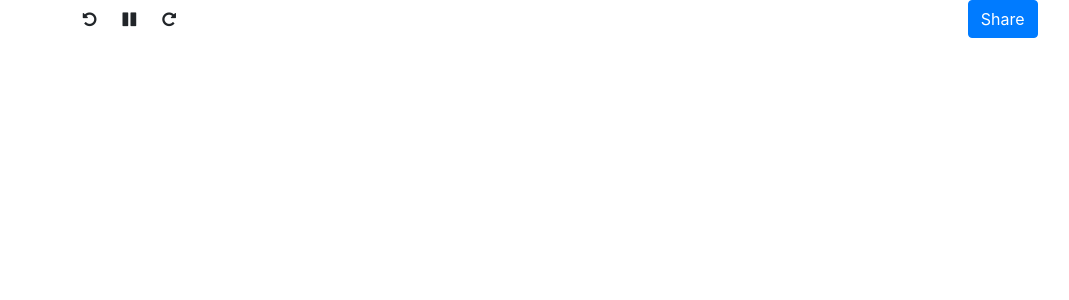
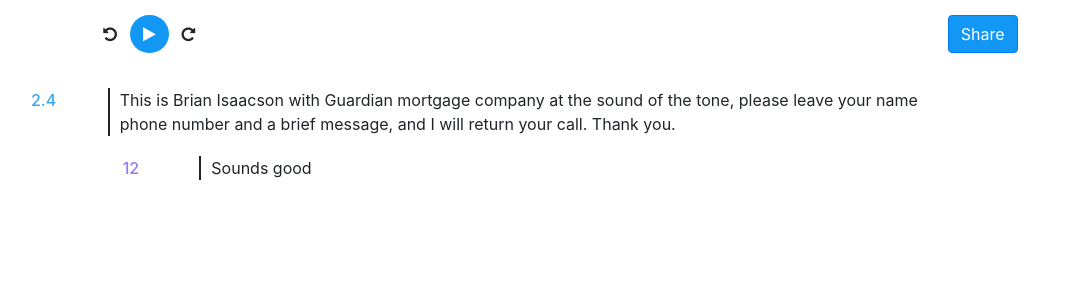
Before and after one commit to adewaskar/intel-conv, a React (Create React App) app: page / in a window 1280 px wide. Shown: the top 300 px of the page, without its empty margins (74-1143 px from the left). Built offline with nearby package versions, Linux system fonts and the light colour scheme.

Commit message:
created seperate components

```diff
--- a/src/App.js
+++ b/src/App.js
@@ -1,11 +1,10 @@
-import logo from './logo.svg';
 import './App.css';
-import { Header } from './components/Header';
+import { Main } from './components/Main';
 
 function App() {
   return (
     <div className="App">
-     <Header />
+     <Main />
     </div>
   );
 }
--- a/src/components/Header.js
+++ b/src/components/Header.js
@@ -1,11 +1,11 @@
-export const Header = ({})=>
+export const Header = ({player,setPlay})=>
 {
     return <div class="header">
         <div className="row">
             <div className="col-md-4">
                 <div className="controls">
                 <button className="btn btn-icon"><i class="fa fa-undo" aria-hidden="true"></i></button>
-                <button className="btn btn-pause"><i class="fa fa-pause" aria-hidden="true"></i></button>
+                    <button onClick={()=>setPlay(!player.play)} className="btn btn-pause play-pause"><i class={`fa fa-${player.play ?'pause':'play'}`} aria-hidden="true"></i></button>
                 <button className="btn btn-repeat"><i class="fa fa-repeat" aria-hidden="true"></i></button>
 
                 </div>
--- /dev/null
+++ b/src/components/Index.css
@@ -0,0 +1,42 @@
+/* .user-transcript {
+    color: #3aa7f6;
+} */
+
+.user-transcript.ind-0 .time{
+    color: #3aa7f6;
+    font-weight: 500;
+
+}
+
+.user-transcript.ind-1 .time{
+    color: #967aeb;
+    font-weight: 500;
+}
+
+.user-transcript.ind-0 .text{
+    padding: 0 10px;
+    border-left: 2px solid;
+}
+
+.user-transcript.ind-1 .text{
+    padding: 0 10px;
+    border-left: 2px solid;
+}
+
+.user-transcript{
+    margin: 20px;
+    text-align: left;
+}
+
+.controls .play-pause{
+    background: #1297f5;
+    border-radius: 50%;
+    color: #fff;
+}
+
+.header{
+    padding: 15px;
+}
+.share button{
+    background-color: #1297f5;
+}
--- /dev/null
+++ b/src/components/Main.js
@@ -0,0 +1,40 @@
+import { Header } from "./Header"
+import { DATA } from '../data/transcript';
+import { useState,useRef } from "react";
+import {Waveform} from './Waveform'
+import { Transcript } from "./Transcript";
+
+const AUDIO_URL = '../data/audio.wav';
+const audio = new Audio(AUDIO_URL);
+
+export const Main = ({})=>
+{
+    const TRANSCRIPT = JSON.parse(JSON.stringify(DATA));
+        TRANSCRIPT.word_timings.forEach(wt => {
+            wt.forEach(w => {
+                w.startTime=Number(w.startTime.replace('s',''))
+                w.endTime=Number(w.endTime.replace('s',''))
+            })
+    })
+    let [data, setData] = useState(TRANSCRIPT);
+    let [player, setPlayer] = useState({
+        play:false,
+    })
+    const audioEl = useRef(null)
+    console.log(audioEl,'audioEl')
+    return <div class="main">
+        <audio ref={audioEl} src={AUDIO_URL} style={{ display: 'none' }} />
+        <div className="container-fluid">
+            <Header player={player} setPlay={(play) => {
+                audioEl.current.play();
+                setPlayer({
+                    play:play
+                })
+            }}/>
+        </div>
+        <div className="container">
+                {/* <Waveform transcript={data} /> */}
+        <Transcript transcript={data}/>
+    </div>
+    </div>
+}
--- /dev/null
+++ b/src/components/Tile.js
@@ -0,0 +1,9 @@
+import { useState } from "react";
+
+export const Tile = ({word,total_time})=>
+{
+    const width = ((word.endTime - word.startTime) / total_time)*100;
+    const left_position = (word.startTime / total_time) * 100;
+    return <div className="tile" style={{width:width+'%',background:'red',height:'30px',marginRight:'0.5%',position:'absolute',left:left_position+'%'}}>
+    </div>
+}
--- /dev/null
+++ b/src/components/Transcript.js
@@ -0,0 +1,13 @@
+import './Index.css'
+import { UserTranscript } from "./UserTranscript";
+
+export const Transcript = ({transcript})=>
+{
+    return <div class="transcript">
+        {transcript.transcript_text.map((text, i) => {
+            let index=i % 2 === 0?0:1;
+           return  <UserTranscript index={index} words={transcript.word_timings[index]} startTime={ transcript.word_timings[index][0].startTime}/>
+        })}
+
+    </div>
+}
--- /dev/null
+++ b/src/components/UserTranscript.js
@@ -0,0 +1,16 @@
+import './Index.css'
+
+export const UserTranscript = ({words,startTime,index,wordClick,currentTime})=>
+{
+    return <div class={`user-transcript ind-${index}`}>
+        <div className="row">
+            {index===1?<div class="col-md-1"></div>:null}
+            <div className="col-md-1">
+                <div class="time">{startTime}</div>
+            </div>
+            <div className={`col-md-${index === 1 ? '10' : '9'} text`}>
+                {words.map(w => <span class={`${((currentTime>=w.startTime)&&(currentTime<=w.endTime))?'active':''}`} onClick={()=>wordClick(w)}>{w.word} </span>)}
+            </div>
+        </div>
+    </div>
+}
--- /dev/null
+++ b/src/components/UserWave.js
@@ -0,0 +1,21 @@
+import { useState } from "react";
+import { Tile } from "./Tile";
+
+export const UserWave = ({transcript,total_time,index})=>
+{
+    return <div class="row">
+        <div className="col-md-3">
+            26% Andrew S.
+      </div>
+      <div className="col-md-9">
+            <div>
+                <div className="tiles-flex" style={{ display: 'flex', position: 'relative' }}>
+                    {transcript.word_timings.map(w => {
+                            return <Tile word={w}  total_time = { total_time }/>
+                        })
+                    }
+           </div>
+           </div>
+      </div>
+    </div>
+}
--- a/src/components/Waveform.js
+++ b/src/components/Waveform.js
@@ -0,0 +1,22 @@
+import { UserWave } from "./UserWave"
+
+export const Waveform = ({transcript})=>
+{
+    const D = JSON.parse(JSON.stringify(transcript));
+    const total_time = D.word_timings.pop().pop().endTime;
+    return <div class="waveform">
+        <div className="row">
+            <div className="col-md-3">
+                <span>0:28/{total_time}</span>
+            </div>
+        </div>
+        <div className="row">
+            <div className="col-md-12">
+            <UserWave index={0} transcript={D} total_time={total_time}/>
+            </div>
+            <div className="col-md-12">
+            <UserWave index={1} transcript={D} total_time={total_time}/>
+            </div>
+        </div>
+    </div>
+}
--- a/src/data/transcript.json
+++ b/src/data/transcript.js
@@ -1,4 +1,4 @@
-{
+export const DATA = {
     "transcript_text": [
       "This is Brian Isaacson with Guardian mortgage company at the sound of the tone, please leave your name phone number and a brief message, and I will return your call. Thank you.",
       "Sounds good"
```
Also changed, not shown: 1 other file (tests, documents, lock files or other folders).
